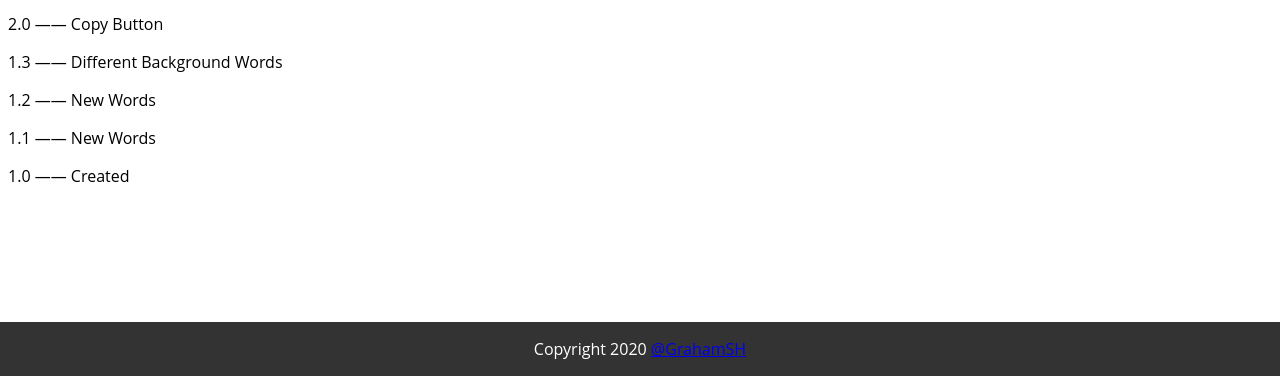
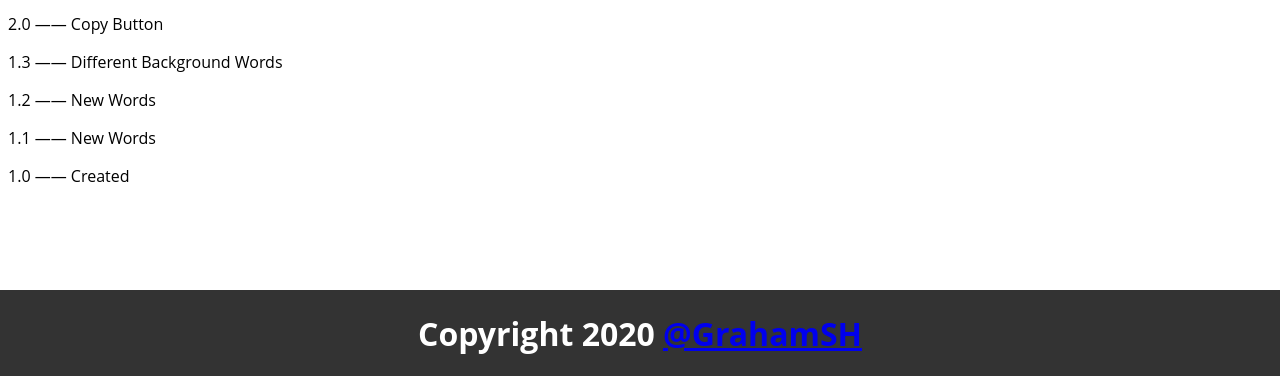
Before and after one commit to Excuse-Generator/Excuse-Generator.github.io, a plain HTML site: page changelog.html in a window 1280 px wide. Shown: the part 424-800 px from the top of the page. Drawn offline with Linux system fonts and the light colour scheme; a web font is replaced by a local one.

Commit message:
Update changelog.html

```diff
--- a/changelog.html
+++ b/changelog.html
@@ -27,5 +27,5 @@
 <p>
 1.0 —— Created </p>
 <div class="footer">
-  <p>Copyright 2020 <a href="scratch.mit.edu/users/GrahamSH"> @GrahamSH</a></p>
+  <h1>Copyright 2020 <a href="scratch.mit.edu/users/GrahamSH"> @GrahamSH</a></h1>
 </div>
```
